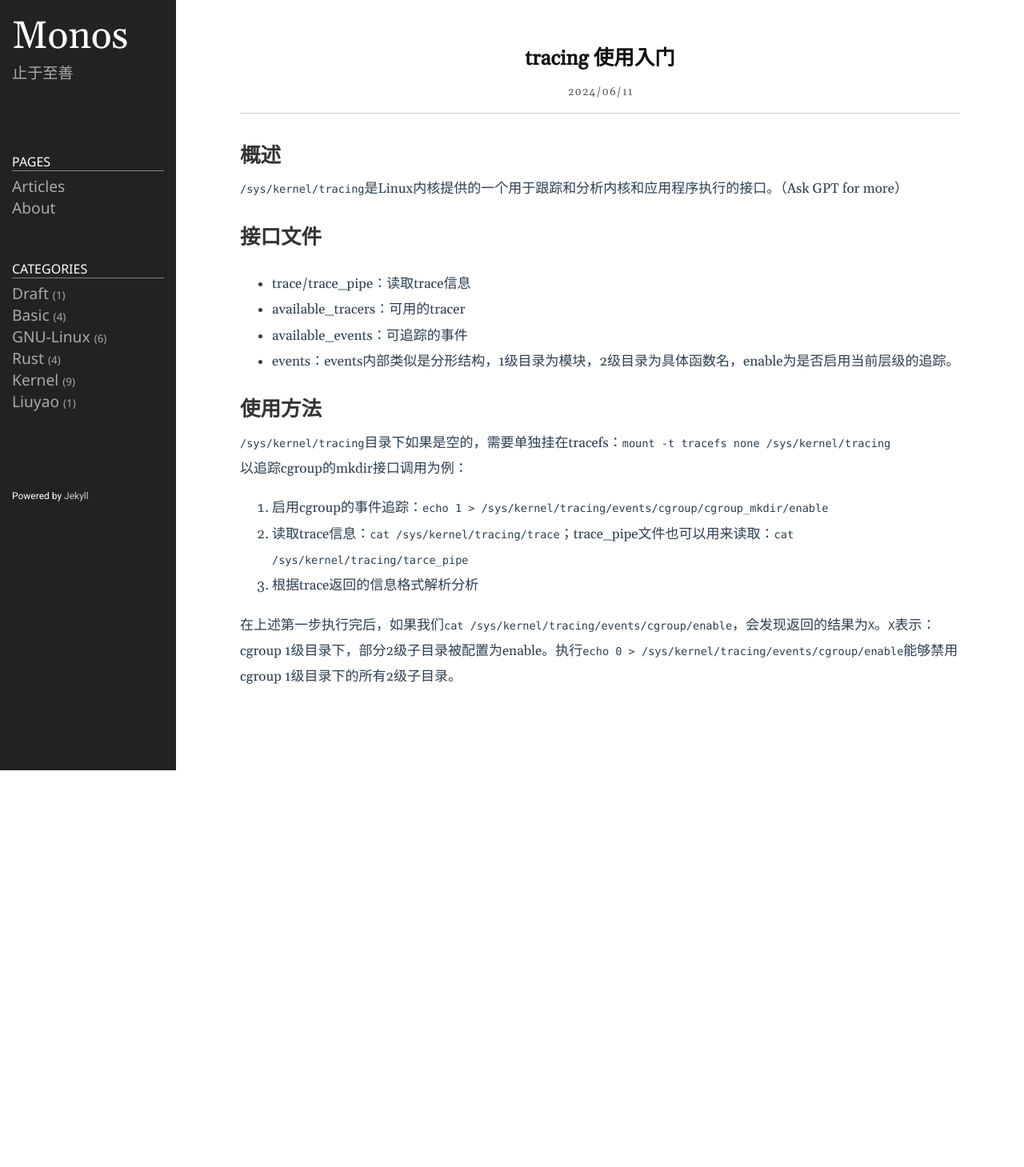
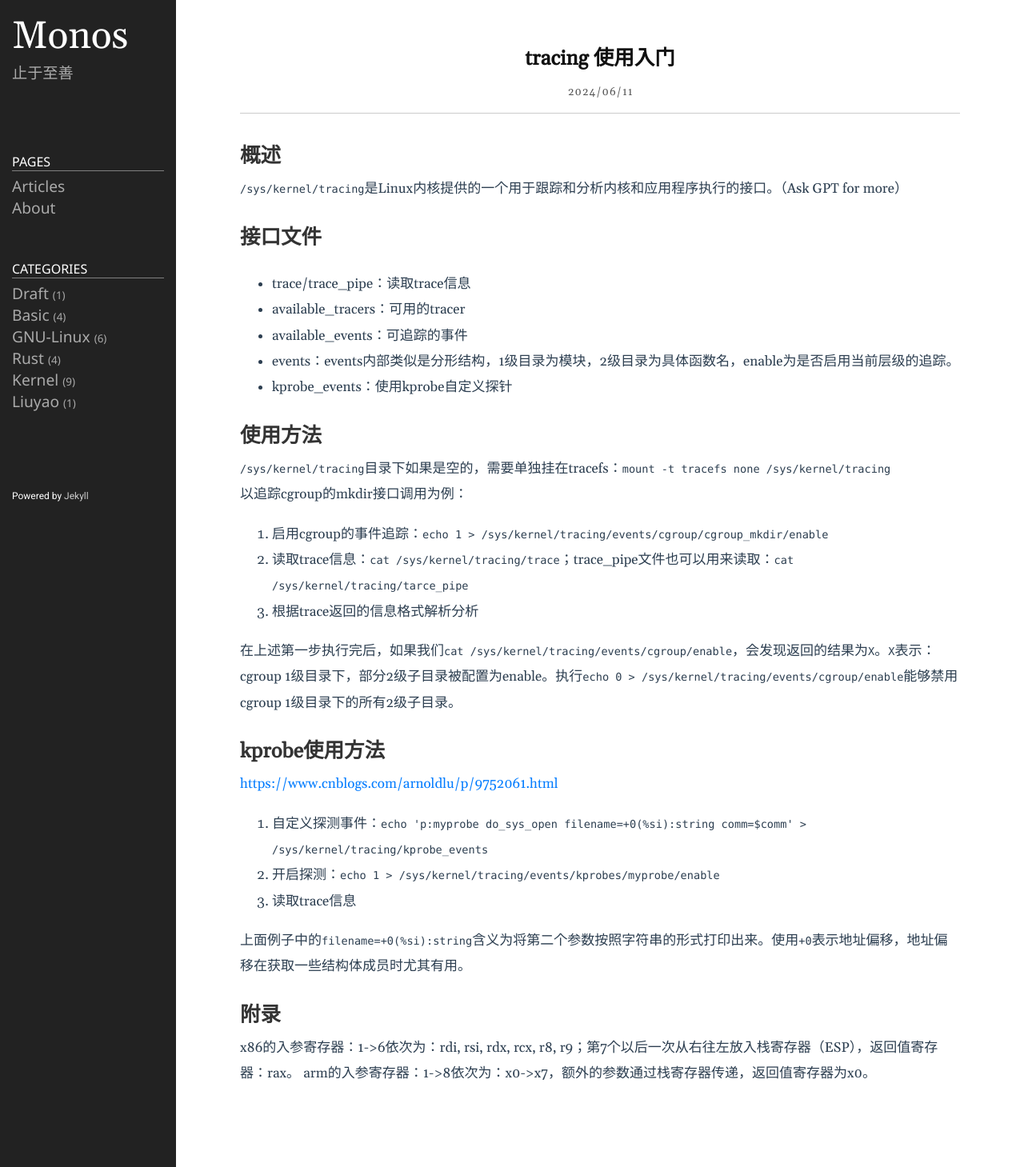
Before and after one commit to lclgo/lclgo.github.io, a Jekyll site: the page built from _posts/kernel/2024-06-11-trace.md, in a window 1280 px wide. Shown: the whole page at 80% size. Built offline with Jekyll 4.4.1, drawn with Linux system fonts in a browser that asks for light colours; before the commit the page ends 963 px from its top, so only the background shows below that.

Commit message:
update trace.md

```diff
--- a/_posts/kernel/2024-06-11-trace.md
+++ b/_posts/kernel/2024-06-11-trace.md
@@ -15,6 +15,7 @@ date: 2024-06-11 21:00:00 +0800
 * available_tracers：可用的tracer
 * available_events：可追踪的事件
 * events：events内部类似是分形结构，1级目录为模块，2级目录为具体函数名，enable为是否启用当前层级的追踪。
+* kprobe_events：使用kprobe自定义探针
 
 ## 使用方法
 
@@ -27,3 +28,18 @@ date: 2024-06-11 21:00:00 +0800
 3. 根据trace返回的信息格式解析分析
 
 在上述第一步执行完后，如果我们`cat /sys/kernel/tracing/events/cgroup/enable`，会发现返回的结果为`X`。`X`表示：cgroup 1级目录下，部分2级子目录被配置为enable。执行`echo 0 > /sys/kernel/tracing/events/cgroup/enable`能够禁用cgroup 1级目录下的所有2级子目录。
+
+## kprobe使用方法
+
+<https://www.cnblogs.com/arnoldlu/p/9752061.html>
+
+1. 自定义探测事件：`echo 'p:myprobe do_sys_open filename=+0(%si):string comm=$comm' > /sys/kernel/tracing/kprobe_events`
+2. 开启探测：`echo 1 > /sys/kernel/tracing/events/kprobes/myprobe/enable`
+3. 读取trace信息
+
+上面例子中的`filename=+0(%si):string`含义为将第二个参数按照字符串的形式打印出来。使用`+0`表示地址偏移，地址偏移在获取一些结构体成员时尤其有用。
+
+## 附录
+
+x86的入参寄存器：1->6依次为：rdi, rsi, rdx, rcx, r8, r9；第7个以后一次从右往左放入栈寄存器（ESP），返回值寄存器：rax。
+arm的入参寄存器：1->8依次为：x0->x7，额外的参数通过栈寄存器传递，返回值寄存器为x0。
```
